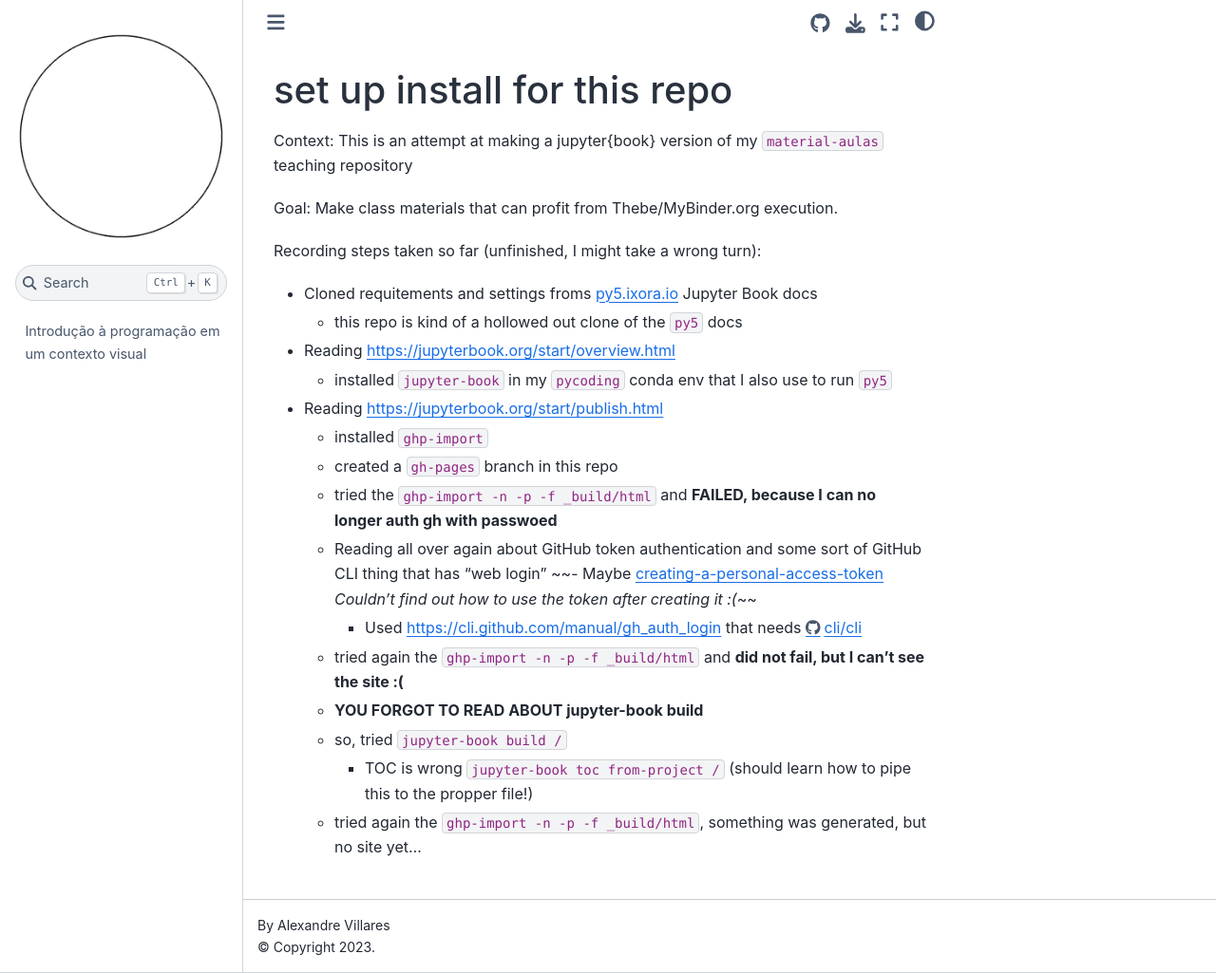
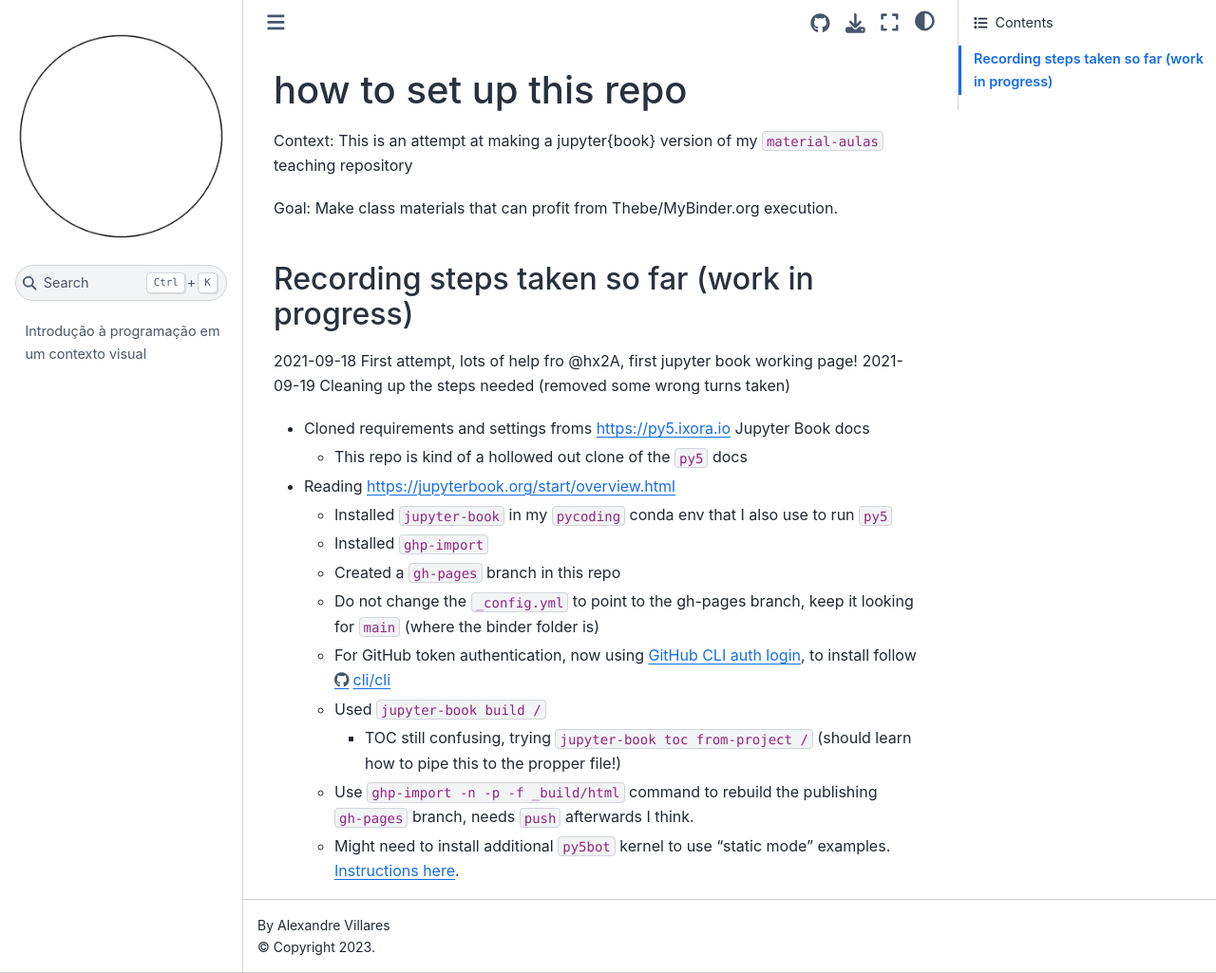
Before and after one commit to villares/material-aulas-py5, a Jupyter Book: the page built from jupyterbook_installation_notes.md, in a window 1280 px wide and 1025 px high. Shown: the whole window at 95% size. Built offline with Jupyter Book 1.0.4 settings and Sphinx 7.4.7 and the Sphinx Book theme 1.1.4, drawn with Linux system fonts in a browser that asks for light colours; pages that are not in the unit, such as notebooks, are missing from menus.

Commit message:
Update jupyterbook_installation_notes.md

```diff
--- a/jupyterbook_installation_notes.md
+++ b/jupyterbook_installation_notes.md
@@ -1,24 +1,23 @@
-#### set up install for this repo
+### how to set up this repo
 
 Context: This is an attempt at making a jupyter{book} version of my `material-aulas` teaching repository
 
 Goal: Make class materials that can profit from Thebe/MyBinder.org execution.
 
-Recording steps taken so far (unfinished, I might take a wrong turn):
+#### Recording steps taken so far (work in progress)
 
-- Cloned requitements and settings froms py5.ixora.io Jupyter Book docs
-   - this repo is kind of a hollowed out clone of the `py5` docs
+2021-09-18 First attempt, lots of help fro @hx2A, first jupyter book working page!
+2021-09-19 Cleaning up the steps needed (removed some wrong turns taken)
+
+- Cloned requirements and settings froms https://py5.ixora.io Jupyter Book docs
+   - This repo is kind of a hollowed out clone of the `py5` docs
 - Reading https://jupyterbook.org/start/overview.html
-   - installed `jupyter-book` in my `pycoding` conda env that I also use to run `py5`
-- Reading https://jupyterbook.org/start/publish.html
-   - installed `ghp-import`
-   - created a `gh-pages` branch in this repo
-   - tried the `ghp-import -n -p -f _build/html` and **FAILED, because I can no longer auth gh with passwoed**
-   - Reading all over again about GitHub token authentication and some sort of GitHub CLI thing that has "web login"
-      ~~- Maybe [creating-a-personal-access-token](https://docs.github.com/en/github/authenticating-to-github/keeping-your-account-and-data-secure/creating-a-personal-access-token) *Couldn't find out how to use the token after creating it :(*~~
-      - Used https://cli.github.com/manual/gh_auth_login that needs https://github.com/cli/cli#installation
-   - tried again the `ghp-import -n -p -f _build/html` and **did not fail, but I can't see the site :(**
-   - **YOU FORGOT TO READ ABOUT jupyter-book build**
-   - so, tried `jupyter-book build /`
-      - TOC is wrong `jupyter-book toc from-project /` (should learn how to pipe this to the propper file!)
-   - tried again the `ghp-import -n -p -f _build/html`, something was generated, but no site yet...
+   - Installed `jupyter-book` in my `pycoding` conda env that I also use to run `py5`
+   - Installed `ghp-import`
+   - Created a `gh-pages` branch in this repo
+   - Do not change the `_config.yml` to point to the gh-pages branch, keep it looking for `main` (where the binder folder is)
+   - For GitHub token authentication, now using [GitHub CLI auth login](https://cli.github.com/manual/gh_auth_login), to install follow https://github.com/cli/cli#installation
+   - Used `jupyter-book build /`
+      - TOC still confusing, trying `jupyter-book toc from-project /` (should learn how to pipe this to the propper file!)
+   - Use `ghp-import -n -p -f _build/html` command to rebuild the publishing `gh-pages` branch, needs `push` afterwards I think.
+   - Might need to install additional `py5bot` kernel to use "static mode" examples. [Instructions here](https://py5.ixora.io/content/install.html#jupyter-notebook-kernels).
```
